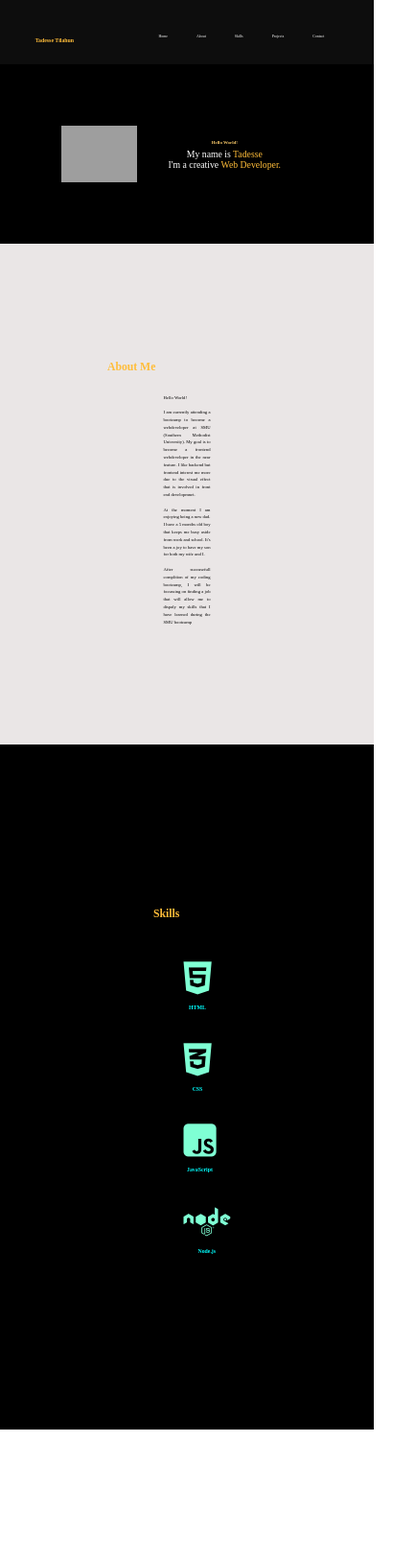
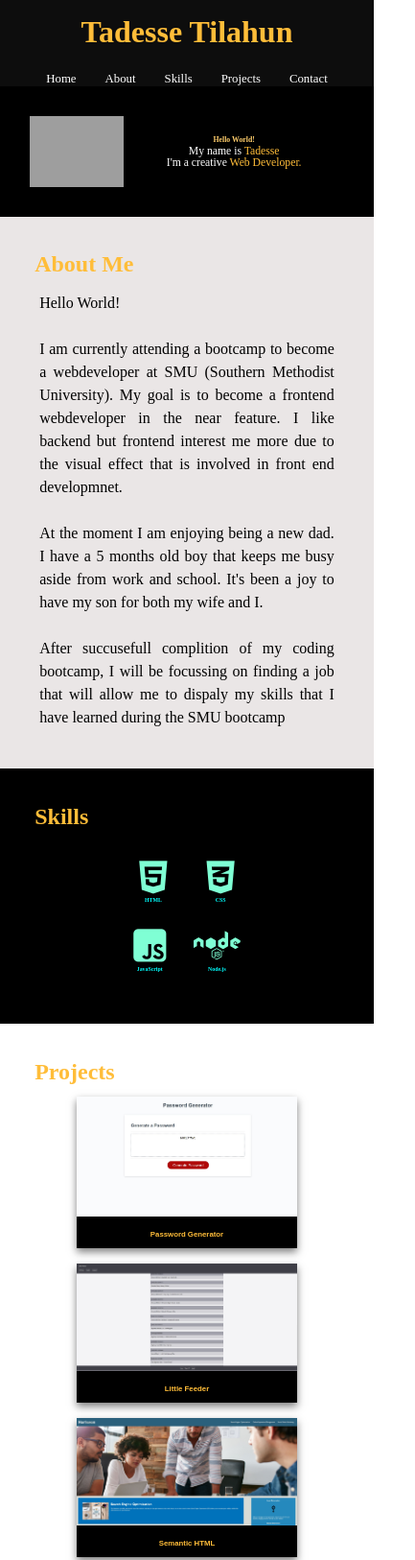
Before and after one commit to ettad/my-portfolio, a plain HTML site: page index.html in a window 390 px wide. Shown: the top 1626 px of the page at 96% size, 433 px wide, since content can reach past the window. Drawn offline with Linux system fonts and the light colour scheme; grey boxes are pictures that could not be loaded.

Commit message:
added media query to make the page more responsive.

```diff
--- a/assets/css/style.css
+++ b/assets/css/style.css
@@ -2,11 +2,10 @@
     margin: 0;
     padding: 0;
     box-sizing: border-box;
-    /* border: 2px solid red; */
 
 }
 
-
+/* start of header style */
 header {
     padding: 15px 0;
     display: flex;
@@ -21,7 +20,7 @@ header {
 }
 
 header h1 a {
-    font-size: 1.5vw;
+    font-size: 2.5vw;
     font-weight: bolder;
     color: rgb(255, 189, 57);
     text-decoration: none;
@@ -44,7 +43,7 @@ header nav ul {
 
 header nav ul li a {
     padding: 0 15px;
-    font-size: 1.0vw;
+    font-size: 1.5vw;
     font-family:'Times New Roman', serif;
 }
 
@@ -52,6 +51,7 @@ header nav ul li a:hover {
     cursor: pointer;
     color: #ffce6c;
 }
+
 
 /* end of header */
 
@@ -105,7 +105,7 @@ span {
 }
 
 
-#about {
+.about {
     padding: 7rem;
     background-color: rgb(234, 230, 230);
 
@@ -132,25 +132,29 @@ span {
 
 .skills-container {
     display:flex;
+    flex-wrap: wrap;
     justify-content: space-around;
-    flex-wrap: wrap;
     align-items: center;
 }
 
+.skills-container ul {
+    display: flex;
+    flex-wrap: wrap;
+    justify-content: center;
+    padding:3vw;
+}
 .skills-container ul li {
-    display: inline-block;
-    justify-content: space-between;
+    display: flex;
+    flex-direction: column;
     align-items: center;
     padding: 3vw;
 }
 
-.skills-container ul {
-    padding:3vw;
-}
+
 
 .skills-container i{
     font-size: 10vw;
-    padding: 0.5rem;
+    padding: 0.1rem;
     color:aquamarine
 }
 
@@ -175,26 +179,38 @@ span {
 
 
 .card-container {
-    min-width: calc(70vw);
-    padding: 3rem;
-    justify-content: space-around;
     display:flex;
+    flex-wrap: wrap;
+    justify-content: center;
+
 }
 
 .card  {
     /* Add shadows to create the "card" effect */
+    box-shadow: 0 4px 8px 0 rgba(0,0,0,0.5);
+    transition: 0.3s;
+    width: 70%;
+    margin: 2vw;
+    background-color: #000000;
 
-    box-shadow: 0 4px 8px 0 rgba(0,0,0,0.2);
-    transition: 0.3s;
-    width: 50vw;
-    height: 50vh;
-    margin-right: 1rem;
 }
 
+.container {
+    display: flex;
+    justify-content: center;
+    text-align: center;
+    font-size: 2em;
+    padding: 10px;
 
-.projects img {
-    /* width: 100%; */
-    height: 85%;
+}
+
+.container a{
+    text-decoration: none;
+    color:#ffbd39;
+    font-weight: bolder;
+    font-size: 2vw;
+    font-family: Arial, Helvetica, sans-serif;
+
 }
 
 
@@ -204,43 +220,30 @@ span {
 box-shadow: 0 8px 16px 0 rgba(0,0,0,0.2);
 }
 
-/* Add some padding inside the card container */
-.container {
-    padding: 20px;
-    /* display: flex; */
-}
-.container a{
-
-    text-decoration: none;
-    color:#ffbd39;
-    font-weight: bolder;
-    font-size: .8vw;
-    font-family: Arial, Helvetica, sans-serif;
-
-}
-
-.card a {
-    text-decoration: none;
-    color:#ffbd39;
-    font-weight: bolder;
-    font-size: .8vw;
-    font-family: Arial, Helvetica, sans-serif;
-    text-align: justify;
-
-}
 
 /* style for contact section */
 
 .contact {
     background-color: black;
-    padding: 8rem;
-    display: block;
+    display: flex;
+    flex-direction: column;
+    align-content: center;
+    text-align: center;
 }
 
-.contact-container, .contact-form{
-    display:block;
+.contact-container{
+    display:flex;
+    flex-direction: column;
+    justify-content: center;
+    align-items: center;
     padding: 1.5em;
 }
+
+.contact-form {
+    width: fit-content;
+}
+
+
 
 .contact-form input, .contact-form textarea{
     border: 0px solid #ffbd39;
@@ -295,13 +298,109 @@ box-shadow: 0 8px 16px 0 rgba(0,0,0,0.2);
 
 /* MEDIA QUERY FOR SMALLER DESKTOP SCREENS AND SMALLER */
 @media screen and (max-width: 980px) {
+    header h1 a {
+        font-size: 2rem;
+    }
+    header nav ul li a {
+        padding: 0 15px;
+        font-size: 1.2rem;
+        font-family:'Times New Roman', serif;
+    }
+
+    .hero, .about, .skills, .projects, .contact{
+        padding: 10vw
+    }
+
+    .hero-intro h2 {
+        font-size: 2vw;
+    }
+    .hero-intro p {
+        font-size: 3vw;
+    }
+
+    span {
+        font-size: 3vw;
+    }
+
+    .section-title {
+        font-size:3.5vw;
+    }
+
+    #about p {
+        padding: 20px;
+        font-size: 18px;
+        line-height: 1.5em;
+    }
+
+
+    .skills-container ul{
+        max-width: 60% ;
+        justify-content:space-around;
+    }
+
+
 
 }
 
 @media screen and (max-width: 768px) {
+    header h1 a {
+        font-size: 1.5rem;
+    }
+    header nav ul li a {
+        padding: 0 15px;
+        font-size: .8rem;
+    }
+
+    .hero, .about, .skills, .projects, .contact{
+        padding: 8vw;
+    }
+
+    #about p {
+        padding: 20px;
+        font-size: 12px;
+        line-height: 1.5em;
+    }
+
+    .section-title {
+        font-size:1.5rem;
+    }
+
+
+    .skills-container ul{
+        max-width: 50% ;
+        justify-content: space-around;
+    }
+
+
 
 }
 
 @media screen and (max-width: 575px) {
+    header {
+        padding-bottom: 0;
+        justify-content: center;
+    }
+
+    header h1{
+        padding-bottom: 20px;
+    }
+
+    header h1 a {
+        font-size: 2rem;
+    }
+    header nav ul li a {
+        font-size: 0.8rem;
+    }
+
+    .section-title {
+        font-size:1.5rem;
+        padding: 5px;
+    }
+
+    #about p {
+        padding: 10px;
+        font-size: 1em;
+    }
+
 
 }
--- a/index.html
+++ b/index.html
@@ -60,9 +60,9 @@
 
     </section>
 
-    <section>
+    <section class="about" id="about">
 
-      <div id="about">
+      <div>
 
             <h2 class="section-title">About Me</h2>
 
@@ -126,7 +126,10 @@
 
                 <img src="./assets/images/password_generator.JPG" alt="project image" style="width:100%">
 
-                <a href="https://github.com/ettad/password-generator">Password Generator</a>
+                <div class="container">
+                    <a href="https://github.com/ettad/password-generator">Password Generator</a>
+                </div>
+
 
             </div>
 
```
